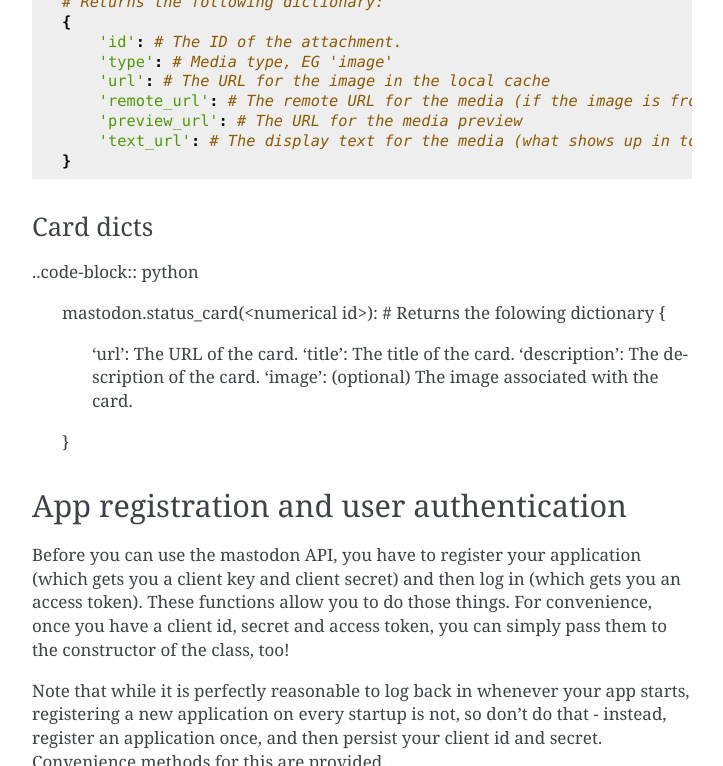
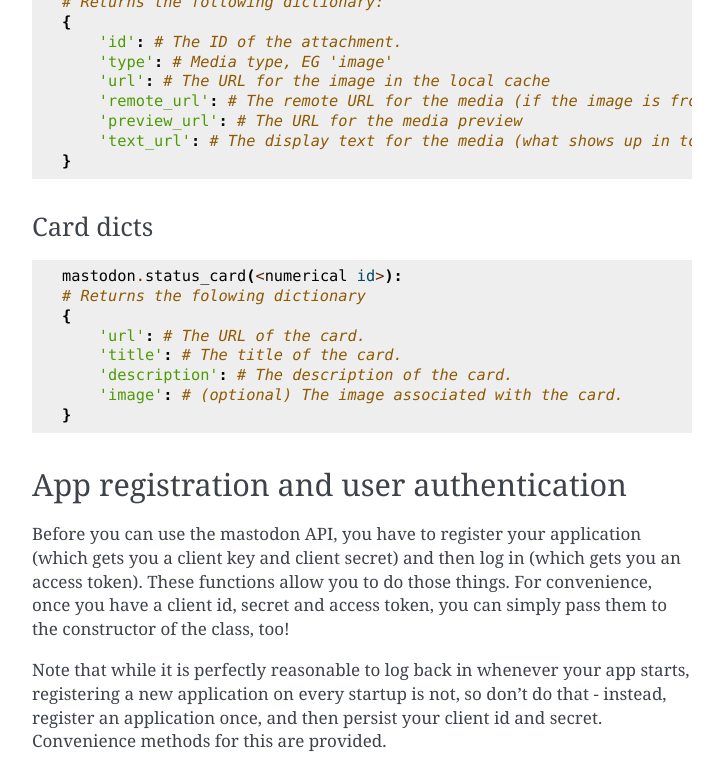
Before and after one commit to halcy/Mastodon.py, a Sphinx documentation site: the page built from docs/index.rst, in a window 1280 px wide and 900 px high, scrolled down 3714 px, cut to the strip 0-766 px from the top of the window. Shown: the whole strip, without its empty margins (388-1111 px from the left). Built offline with Sphinx 7.4.7, drawn with Linux system fonts in a browser that asks for light colours.

Commit message:
Small doc fix

```diff
--- a/docs/index.rst
+++ b/docs/index.rst
@@ -191,15 +191,15 @@
 
 Card dicts
 ~~~~~~~~~~
-..code-block:: python
+.. code-block:: python
 
     mastodon.status_card(<numerical id>):
     # Returns the folowing dictionary
     {
-        'url': The URL of the card.
-        'title': The title of the card.
-        'description': The description of the card.
-        'image': (optional) The image associated with the card.
+        'url': # The URL of the card.
+        'title': # The title of the card.
+        'description': # The description of the card.
+        'image': # (optional) The image associated with the card.
     }
 
 App registration and user authentication
```
